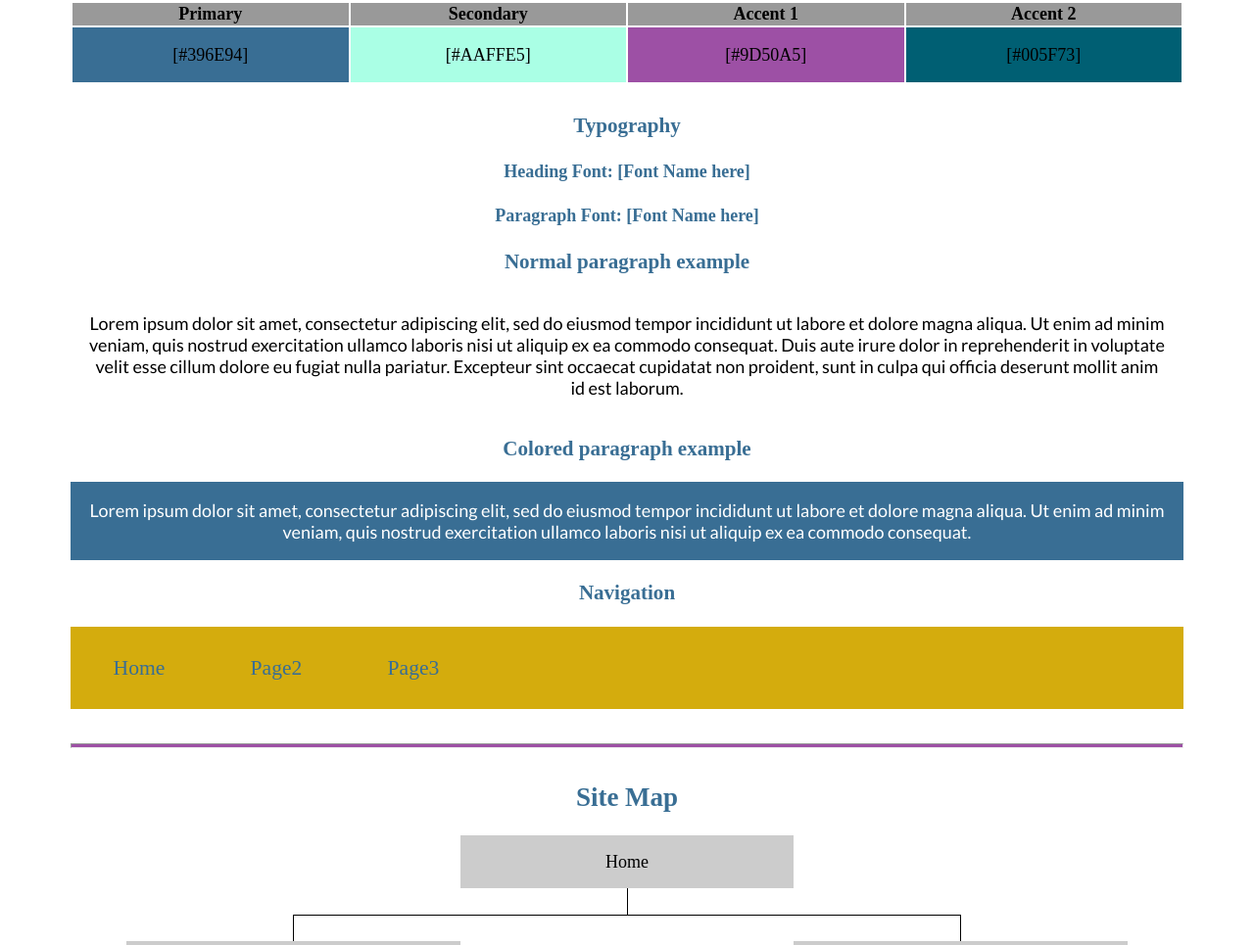
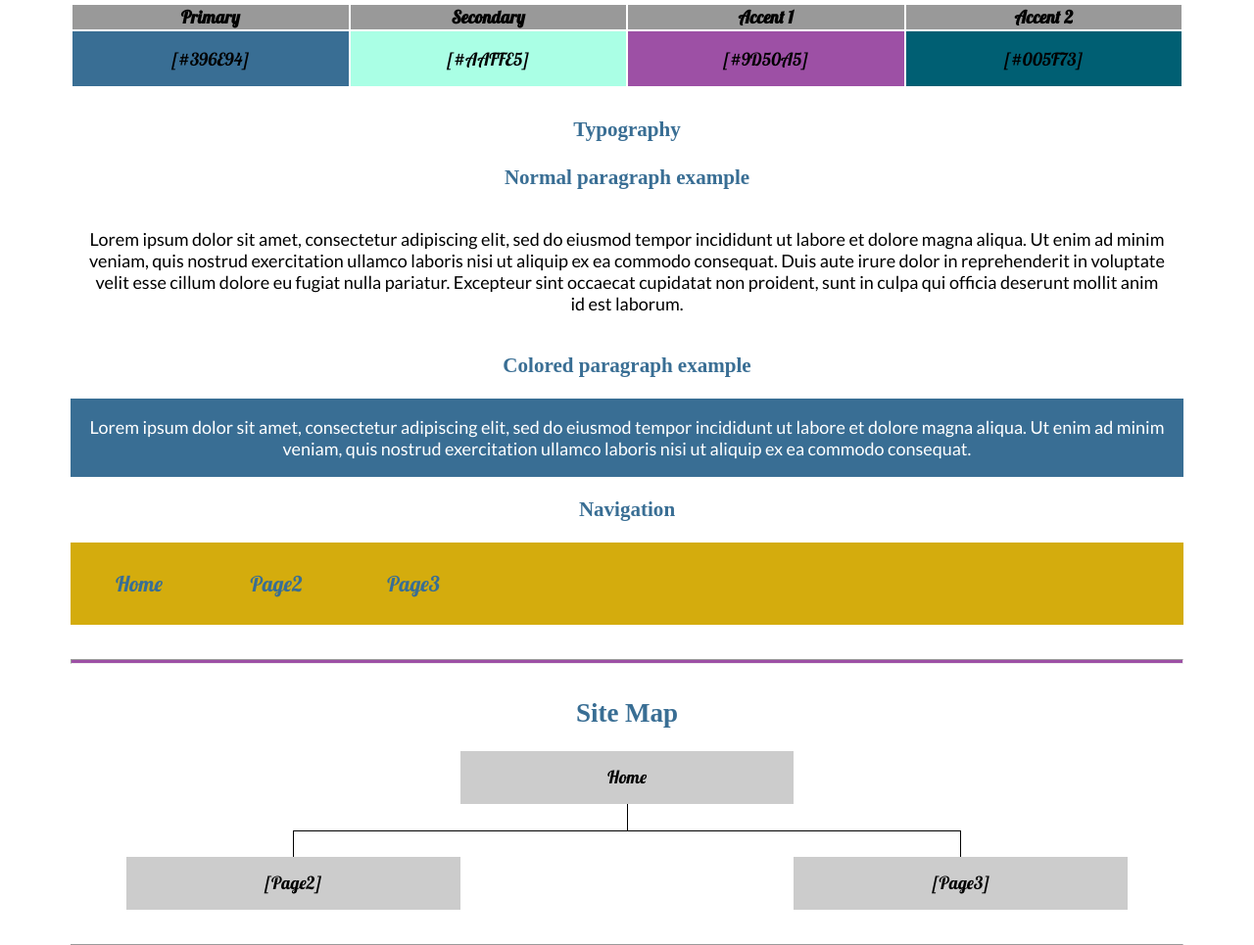
Before and after one commit to writerachana/writerachana.github.io, a plain HTML site: page eat&play/site-plan.html in a window 1280 px wide. Shown: the part 1556-2521 px from the top of the page at 98% size. Drawn offline with Linux system fonts and the light colour scheme; a web font is replaced by a local one.

Commit message:
position

```diff
--- a/eat&play/site-plan.css
+++ b/eat&play/site-plan.css
@@ -35,6 +35,8 @@ body {
   padding: 4em;
   font-size: 18px;
   text-align: center;
+  font-family: 'Dancing Script', cursive;
+  font-family: 'Lobster', cursive;
 }
 img {
   display: block;
--- a/eat&play/site-plan.html
+++ b/eat&play/site-plan.html
@@ -70,10 +70,14 @@
       <!-- Choose a font for your paragraphs (body copy) and headlines. What font(s) have you chosen? Why did you choose what you did?  Make sure to review the list of web safe fonts at W3Schools.org as a starting point.  Think also about which of your colors above you might use for background and font colors. -->
 
       <h4>
-        Heading Font: [Font Name here]  <!-- change this -->
+         <style>
+          @import url('https://fonts.googleapis.com/css2?family=Dancing+Script&family=Lobster&display=swap');
+          </style>
       </h4>
       <h4>
-        Paragraph Font: [Font Name here]  <!-- change this -->
+         <style>
+          @import url('https://fonts.googleapis.com/css2?family=Dancing+Script&family=Lobster&display=swap');
+          </style>
       </h4>
       <h3>
         Normal paragraph example
```
